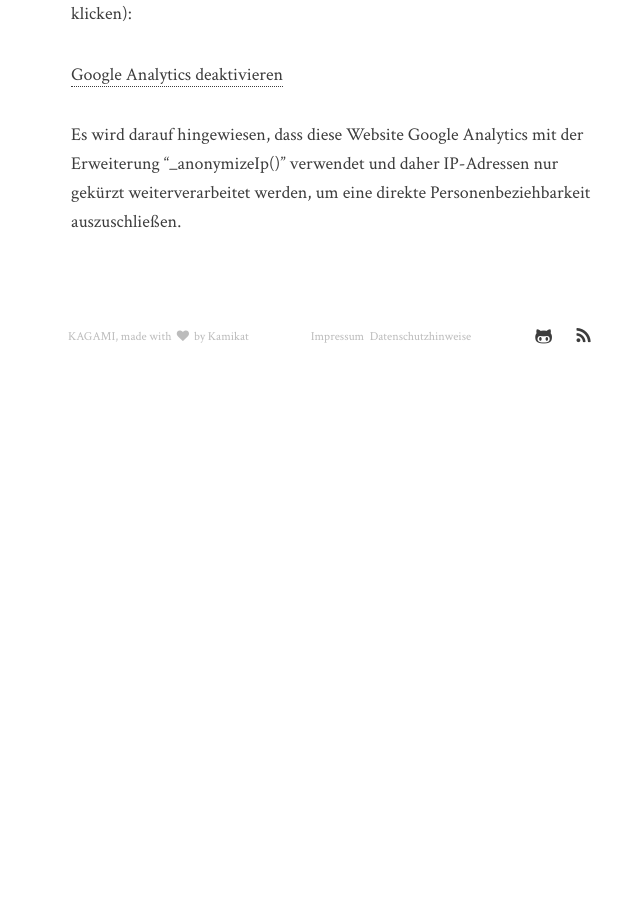
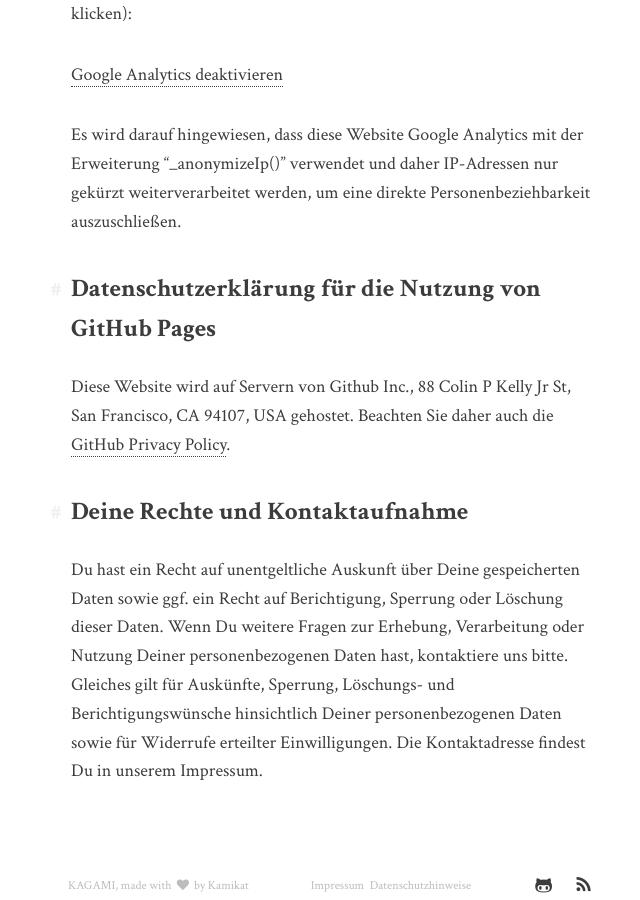
Before and after one commit to Bussmeyer/superheromautic.com, a Jekyll site: the page built from pages/privacy-policy.md, in a window 1280 px wide and 900 px high, scrolled down 2139 px. Shown: the whole window, without its empty margins (309-949 px from the left). Built offline with Jekyll 4.4.1, drawn with Linux system fonts in a browser that asks for light colours; before the commit the page ends 2544 px from its top, so only the background shows below that.

Commit message:
Privacy Github.

```diff
--- a/pages/privacy-policy.md
+++ b/pages/privacy-policy.md
@@ -54,3 +54,14 @@ in diesem Browser, müssen Sie diesen Link erneut klicken):
 Es wird darauf hingewiesen, dass diese Website Google Analytics mit der Erweiterung
 "_anonymizeIp()" verwendet und daher IP-Adressen nur gekürzt weiterverarbeitet werden,
 um eine direkte Personenbeziehbarkeit auszuschließen.
+
+## Datenschutzerklärung für die Nutzung von GitHub Pages
+Diese Website wird auf Servern von Github Inc., 88 Colin P Kelly Jr St, San Francisco, CA 94107, USA gehostet.
+Beachten Sie daher auch die [GitHub Privacy Policy](https://help.github.com/articles/github-privacy-statement/).
+
+## Deine Rechte und Kontaktaufnahme
+Du hast ein Recht auf unentgeltliche Auskunft über Deine gespeicherten Daten sowie ggf. ein Recht auf
+Berichtigung, Sperrung oder Löschung dieser Daten. Wenn Du weitere Fragen zur Erhebung, Verarbeitung oder
+Nutzung Deiner personenbezogenen Daten hast, kontaktiere uns bitte. Gleiches gilt für Auskünfte,
+Sperrung, Löschungs- und Berichtigungswünsche hinsichtlich Deiner personenbezogenen Daten sowie für
+Widerrufe erteilter Einwilligungen. Die Kontaktadresse findest Du in unserem Impressum.
```
